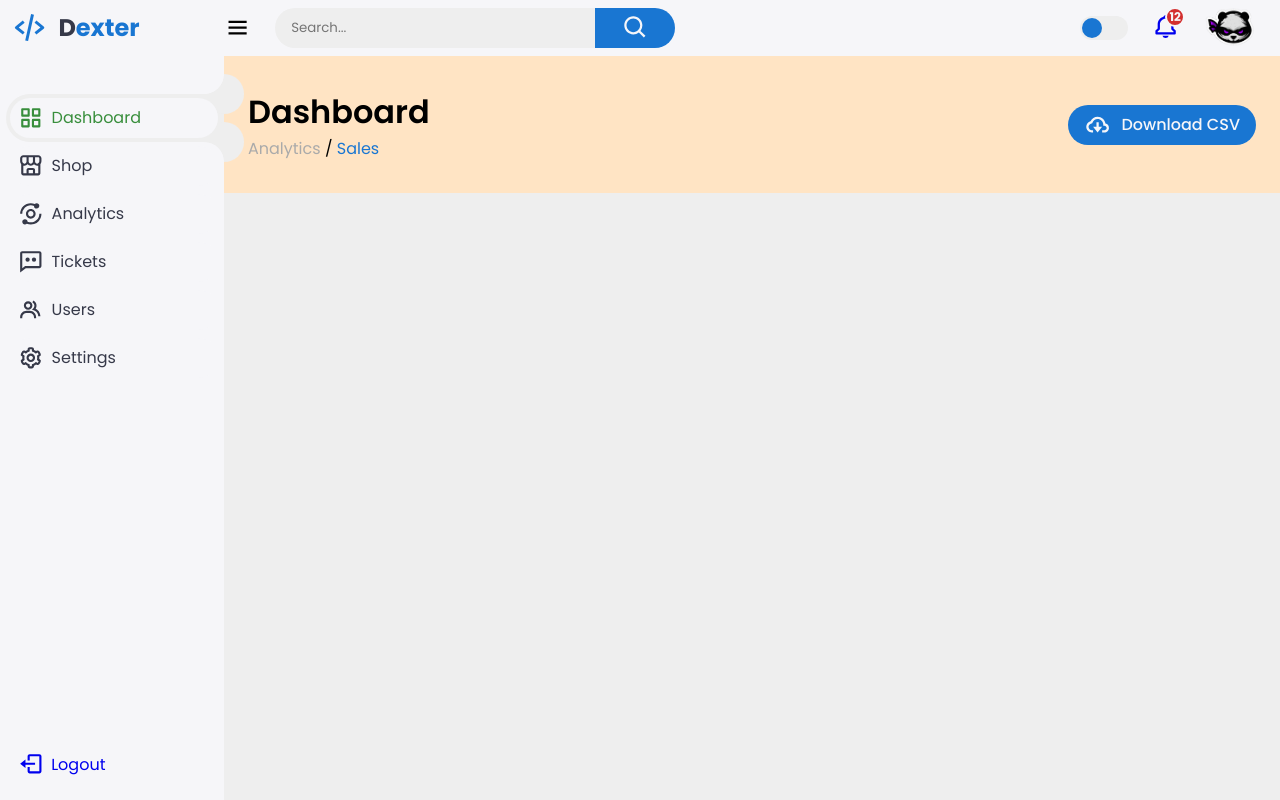
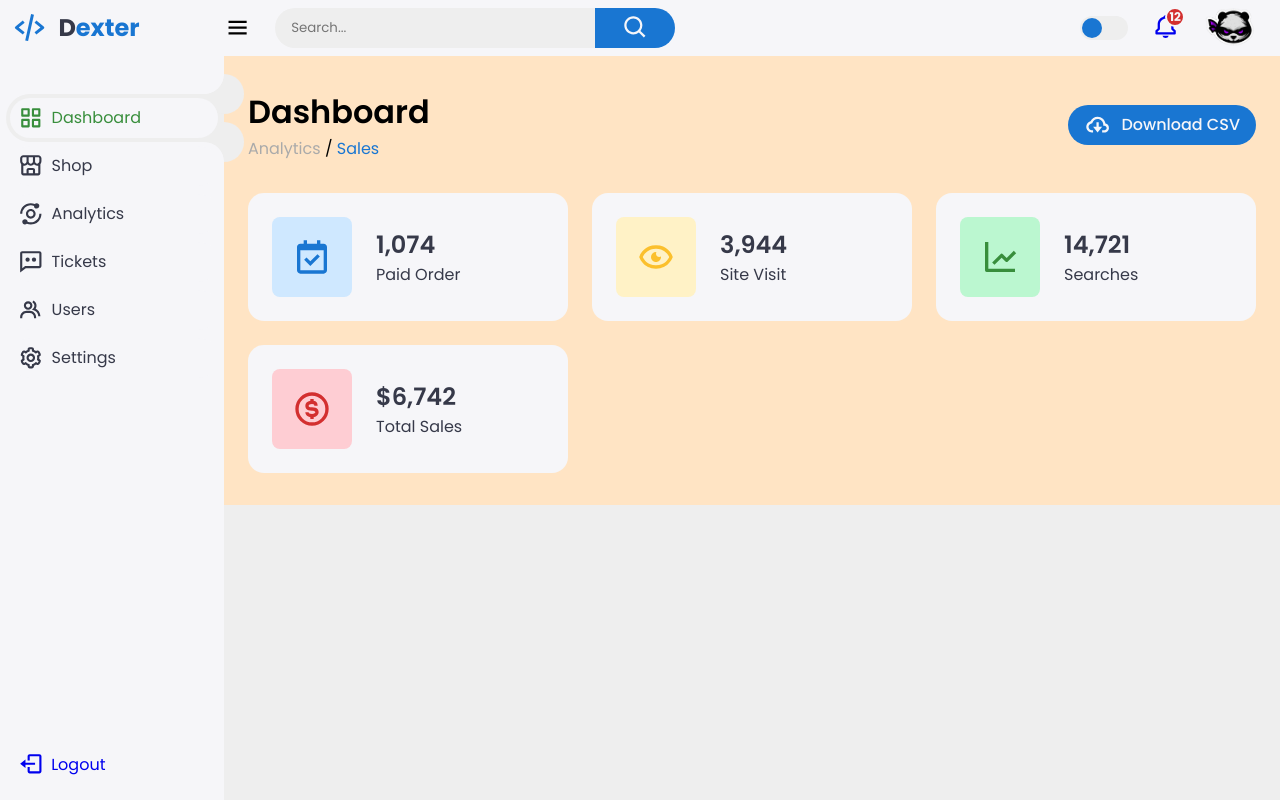
Before and after one commit to dexter2k8/responsive-dashboard, a React (Vite) app: page / in a window 1280 px wide. Built offline with nearby package versions, Linux system fonts and the light colour scheme.

Commit message:
implemented insight cards

```diff
--- /dev/null
+++ b/src/assets/icons/BxCalendarCheck.tsx
@@ -0,0 +1,16 @@
+import type { SVGProps } from "react";
+
+export function BxCalendarCheck(props: SVGProps<SVGSVGElement>) {
+  return (
+    <svg xmlns="http://www.w3.org/2000/svg" width="1em" height="1em" viewBox="0 0 24 24" {...props}>
+      <path
+        fill="currentColor"
+        d="M19 4h-2V2h-2v2H9V2H7v2H5c-1.103 0-2 .897-2 2v14c0 1.103.897 2 2 2h14c1.103 0 2-.897 2-2V6c0-1.103-.897-2-2-2m.002 16H5V8h14z"
+      ></path>
+      <path
+        fill="currentColor"
+        d="m11 17.414l5.707-5.707l-1.414-1.414L11 14.586l-2.293-2.293l-1.414 1.414z"
+      ></path>
+    </svg>
+  );
+}
--- /dev/null
+++ b/src/assets/icons/BxDollarCircle.tsx
@@ -0,0 +1,16 @@
+import type { SVGProps } from "react";
+
+export function BxDollarCircle(props: SVGProps<SVGSVGElement>) {
+  return (
+    <svg xmlns="http://www.w3.org/2000/svg" width="1em" height="1em" viewBox="0 0 24 24" {...props}>
+      <path
+        fill="currentColor"
+        d="M12 2a10 10 0 1 0 10 10A10 10 0 0 0 12 2m0 18a8 8 0 1 1 8-8a8 8 0 0 1-8 8"
+      ></path>
+      <path
+        fill="currentColor"
+        d="M12 11c-2 0-2-.63-2-1s.7-1 2-1s1.39.64 1.4 1h2A3 3 0 0 0 13 7.12V6h-2v1.09C9 7.42 8 8.71 8 10c0 1.12.52 3 4 3c2 0 2 .68 2 1s-.62 1-2 1c-1.84 0-2-.86-2-1H8c0 .92.66 2.55 3 2.92V18h2v-1.08c2-.34 3-1.63 3-2.92c0-1.12-.52-3-4-3"
+      ></path>
+    </svg>
+  );
+}
--- /dev/null
+++ b/src/assets/icons/BxLineChart.tsx
@@ -0,0 +1,13 @@
+import type { SVGProps } from "react";
+
+export function BxLineChart(props: SVGProps<SVGSVGElement>) {
+  return (
+    <svg xmlns="http://www.w3.org/2000/svg" width="1em" height="1em" viewBox="0 0 24 24" {...props}>
+      <path fill="currentColor" d="M3 3v17a1 1 0 0 0 1 1h17v-2H5V3z"></path>
+      <path
+        fill="currentColor"
+        d="M15.293 14.707a.999.999 0 0 0 1.414 0l5-5l-1.414-1.414L16 12.586l-2.293-2.293a.999.999 0 0 0-1.414 0l-5 5l1.414 1.414L13 12.414z"
+      ></path>
+    </svg>
+  );
+}
--- /dev/null
+++ b/src/assets/icons/BxShowAlt.tsx
@@ -0,0 +1,16 @@
+import type { SVGProps } from "react";
+
+export function BxShowAlt(props: SVGProps<SVGSVGElement>) {
+  return (
+    <svg xmlns="http://www.w3.org/2000/svg" width="1em" height="1em" viewBox="0 0 24 24" {...props}>
+      <path
+        fill="currentColor"
+        d="M14 12c-1.095 0-2-.905-2-2c0-.354.103-.683.268-.973C12.178 9.02 12.092 9 12 9a3.02 3.02 0 0 0-3 3c0 1.642 1.358 3 3 3c1.641 0 3-1.358 3-3c0-.092-.02-.178-.027-.268c-.29.165-.619.268-.973.268"
+      ></path>
+      <path
+        fill="currentColor"
+        d="M12 5c-7.633 0-9.927 6.617-9.948 6.684L1.946 12l.105.316C2.073 12.383 4.367 19 12 19s9.927-6.617 9.948-6.684l.106-.316l-.105-.316C21.927 11.617 19.633 5 12 5m0 12c-5.351 0-7.424-3.846-7.926-5C4.578 10.842 6.652 7 12 7c5.351 0 7.424 3.846 7.926 5c-.504 1.158-2.578 5-7.926 5"
+      ></path>
+    </svg>
+  );
+}
--- /dev/null
+++ b/src/components/Main/components/MainInsights/components/InsightCards/index.tsx
@@ -0,0 +1,14 @@
+import "./styles.css";
+import { InsightCardsProps } from "./types";
+
+export default function InsightCards({ value, subtitle, children, variant }: InsightCardsProps) {
+  return (
+    <li className="insight-card">
+      <figure className={`card-${variant}`}>{children}</figure>
+      <span>
+        <h3>{value}</h3>
+        <p>{subtitle}</p>
+      </span>
+    </li>
+  );
+}
--- /dev/null
+++ b/src/components/Main/components/MainInsights/components/InsightCards/styles.css
@@ -0,0 +1,49 @@
+.insight-card {
+  display: flex;
+  align-items: center;
+  gap: 1.5rem;
+  padding: 1.5rem;
+  border-radius: 1rem;
+  background: var(--light);
+  cursor: pointer;
+}
+
+.insight-card figure {
+  display: flex;
+  align-items: center;
+  justify-content: center;
+  width: 5rem;
+  height: 5rem;
+  border-radius: 0.5rem;
+  font-size: 2.5rem;
+}
+
+.card-primary {
+  background: var(--light-primary);
+  color: var(--primary);
+}
+
+.card-warning {
+  background: var(--light-warning);
+  color: var(--warning);
+}
+
+.card-success {
+  background: var(--light-success);
+  color: var(--success);
+}
+
+.card-danger {
+  background: var(--light-danger);
+  color: var(--danger);
+}
+
+.insight-card span h3 {
+  font-size: 1.5rem;
+  font-weight: 600;
+  color: var(--dark);
+}
+
+.insight-card span p {
+  color: var(--dark);
+}
--- /dev/null
+++ b/src/components/Main/components/MainInsights/components/InsightCards/types.ts
@@ -0,0 +1,8 @@
+export type InsightCardsVariants = "primary" | "warning" | "success" | "danger";
+
+export interface InsightCardsProps {
+  value: string;
+  subtitle: string;
+  children: React.ReactNode;
+  variant?: InsightCardsVariants;
+}
--- /dev/null
+++ b/src/components/Main/components/MainInsights/index.tsx
@@ -0,0 +1,13 @@
+import InsightCards from "./components/InsightCards";
+import { insights } from "./insights";
+import "./styles.css";
+
+export default function MainInsights() {
+  return (
+    <ul className="insights">
+      {insights.map((insight, index) => (
+        <InsightCards key={index} {...insight} />
+      ))}
+    </ul>
+  );
+}
--- /dev/null
+++ b/src/components/Main/components/MainInsights/insights.tsx
@@ -0,0 +1,32 @@
+import { BxCalendarCheck } from "../../../../assets/icons/BxCalendarCheck";
+import { BxDollarCircle } from "../../../../assets/icons/BxDollarCircle";
+import { BxLineChart } from "../../../../assets/icons/BxLineChart";
+import { BxShowAlt } from "../../../../assets/icons/BxShowAlt";
+import { InsightCardsProps } from "./components/InsightCards/types";
+
+export const insights: InsightCardsProps[] = [
+  {
+    value: "1,074",
+    subtitle: "Paid Order",
+    children: <BxCalendarCheck />,
+    variant: "primary",
+  },
+  {
+    value: "3,944",
+    subtitle: "Site Visit",
+    children: <BxShowAlt />,
+    variant: "warning",
+  },
+  {
+    value: "14,721",
+    subtitle: "Searches",
+    children: <BxLineChart />,
+    variant: "success",
+  },
+  {
+    value: "$6,742",
+    subtitle: "Total Sales",
+    children: <BxDollarCircle />,
+    variant: "danger",
+  },
+];
--- /dev/null
+++ b/src/components/Main/components/MainInsights/styles.css
@@ -0,0 +1,6 @@
+.insights {
+  display: grid;
+  grid-template-columns: repeat(auto-fit, minmax(15rem, 1fr));
+  gap: 1.5rem;
+  margin-top: 2rem;
+}
--- a/src/components/Main/index.tsx
+++ b/src/components/Main/index.tsx
@@ -1,10 +1,12 @@
 import MainHeader from "./components/MainHeader";
+import MainInsights from "./components/MainInsights";
 import "./styles.css";
 
 export default function Main() {
   return (
     <main>
       <MainHeader />
+      <MainInsights />
     </main>
   );
 }
```
